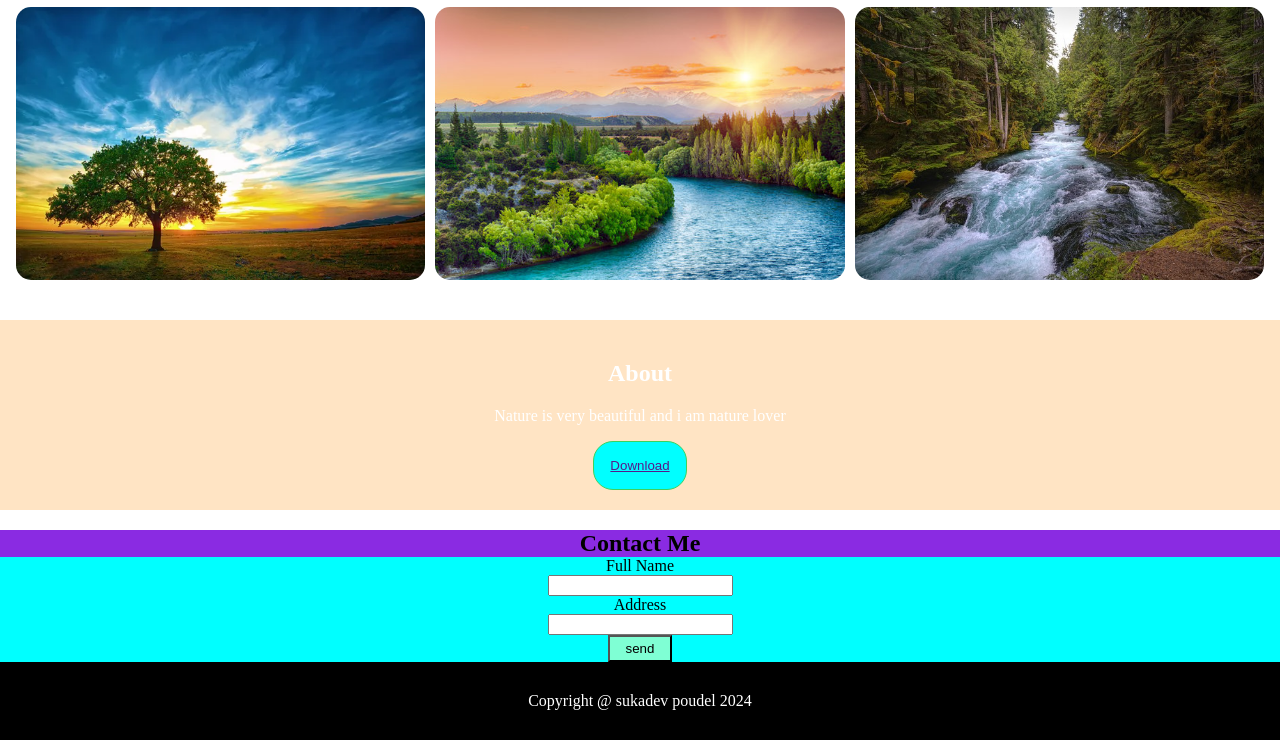
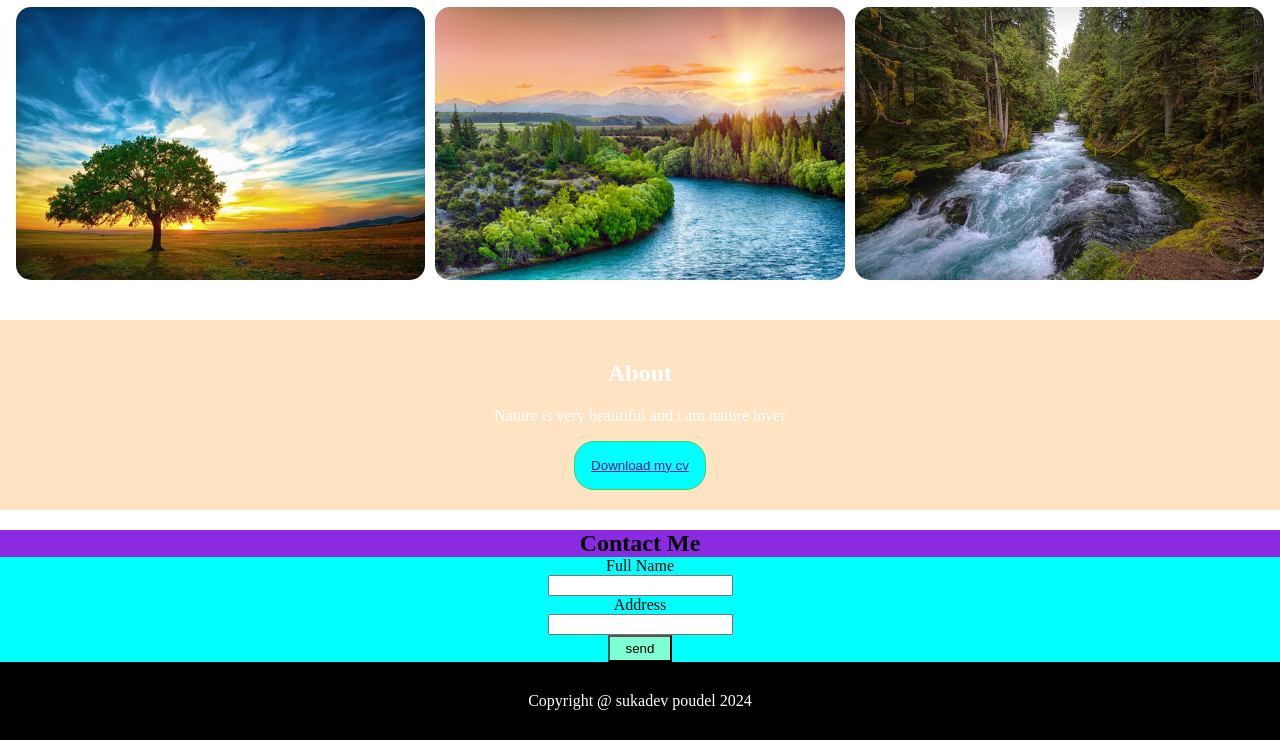
Before and after one commit to poudelsuk/portfolio, a plain HTML site: page index.html in a window 1280 px wide. Shown: the part 1267-2007 px from the top of the page. Drawn offline with Linux system fonts and the light colour scheme.

Commit message:
my first branch banaye

```diff
--- a/index.html
+++ b/index.html
@@ -42,7 +42,7 @@
         <section class="button_section">
             <h1>About</h1>
             <p>Nature is very beautiful and i am nature lover</p>
-            <button class="button_download"><a href="" download="port.docx" class="download-button">Download</a></button>
+            <button class="button_download"><a href="" download="port.docx" class="download-button">Download my cv</a></button>
         </section>
         <section class="contact-section">
 
```
